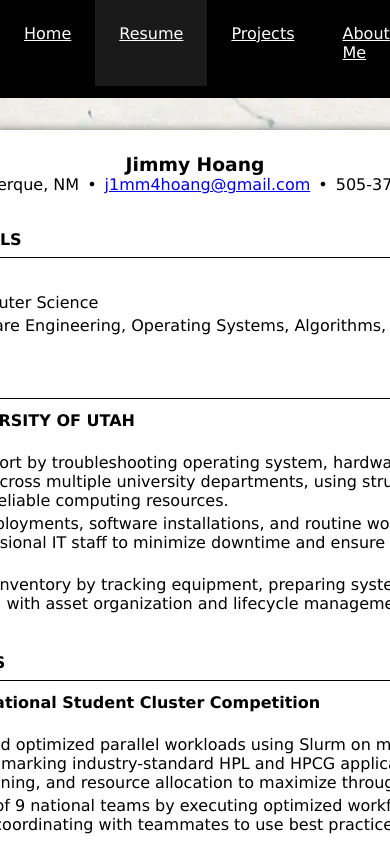
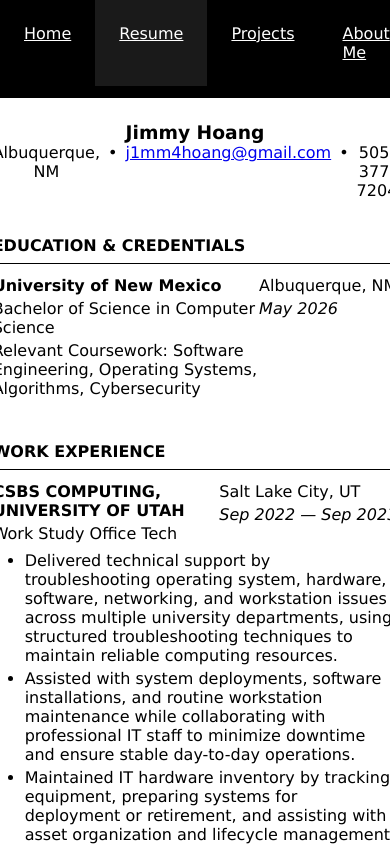
Before and after one commit to Justsomejimmy/cloud-resume-challenge, a React (Vite) app in the folder frontend/: page /resume in a window 390 px wide. Built offline with nearby package versions, Linux system fonts and the light colour scheme.

Commit message:
Added basic mobile styling with breakpoints and postcss

```diff
--- a/frontend/package.json
+++ b/frontend/package.json
@@ -10,6 +10,7 @@
     "preview": "vite preview"
   },
   "dependencies": {
+    "postcss-preset-env": "^11.3.2",
     "react": "^19.2.7",
     "react-dom": "^19.2.7",
     "react-router": "^8.3.0",
@@ -24,6 +25,8 @@
     "eslint-plugin-react-hooks": "^7.1.1",
     "eslint-plugin-react-refresh": "^0.5.3",
     "globals": "^17.7.0",
+    "postcss-custom-media": "^12.0.1",
+    "postcss-load-config": "^6.0.1",
     "vite": "^8.1.1"
   }
 }
--- /dev/null
+++ b/frontend/postcss.config.js
@@ -0,0 +1,11 @@
+export default {
+    plugins: {
+        'postcss-preset-env': {
+            stage: 1,
+            features: {
+                'custom-media-queries': true,
+                'nesting-rules': true
+            }
+        }
+    }
+};
--- /dev/null
+++ b/frontend/src/assets/stylesheets/breakpoints.css
@@ -0,0 +1,5 @@
+/* Phone only (below 768px) */
+@custom-media --small-only (width < 768px);
+
+/* Table and up (768px and above) */
+@custom-media --medium-up (width >= 768px);
--- a/frontend/src/assets/stylesheets/default.css
+++ b/frontend/src/assets/stylesheets/default.css
@@ -1,3 +1,5 @@
+@import 'css/breakpoints';
+
 * {
     box-sizing: border-box;
     font-family: Verdana, Geneva, Tahoma, sans-serif;
@@ -57,7 +59,6 @@ li {
 }
 
 div.content_wrap {
-    padding: 32px;
     height: 100%;
     width: 100%;
     overflow: auto;
@@ -70,11 +71,25 @@ div.content {
 }
 
 article {
-    width: 900px;
     background: rgb(255,255,255);
-    box-shadow: 0px 1px 9px 1px rgba(0, 0, 0, 0.5);
     padding: 24px;
     display: flex;
     flex-direction: column;
     gap: 16px;
 }
+
+@media (--small-only) {
+    article {
+
+    }
+}
+
+@media (--medium-up) {
+    div.content_wrap {
+        padding: 32px;
+    }
+    article {
+        width: 900px;
+        box-shadow: 0px 1px 9px 1px rgba(0, 0, 0, 0.5);
+    }
+}
--- a/frontend/src/assets/stylesheets/pages/resume.css
+++ b/frontend/src/assets/stylesheets/pages/resume.css
@@ -1,61 +1,49 @@
-body[location='resume'] section.header{
+@import 'css/breakpoints';
+
+body[location='resume'] {
+    section.header{
         text-align: center;
         padding-bottom: 12px;
+        p {
+            display: flex;
+            gap: 8px;
+        }
     }
 
-body[location='resume'] section.header p {
-    display: flex;
-    flex-direction: row;
-    gap: 8px;
-    justify-content: center;
-}
-
-body[location='resume'] section h2{
+    section {
+        h2{
             border-bottom: solid 1px rgb(0,0,0);
             padding: 8px 0px;
             font-size: 16px;
             text-transform: uppercase;
         }
 
-body[location='resume'] section h3{
+        h3{
             font-size: 16px;
         }
+    }
 
-body[location='resume'] .item {
+    .item {
         padding: 12px 0px;
     }
 
-body[location='resume'] .information_wrap {
+    .information_wrap {
         display: flex;
-    flex-direction: row;
-    justify-content: space-between;
-    gap: 24px;
-}
-
-body[location='resume'] .info {
-    flex: 1;
-    min-width: 0;
-}
-
-
-body[location='resume'] .coursework {
-    white-space: nowrap;
-}
-
-body[location='resume'] .information_wrap .info,
-body[location='resume'] .information_wrap .details {
+        padding-bottom: 8px;
+        .info, .details {
             display: flex;
             flex-direction: column;
             gap: 4px;
         }
 
-body[location='resume'] .information_wrap .details {
-    flex-shrink: 0;
-    text-align: right;
+        .details .duration {
+            font-style: italic;
+        }
     }
 
-body[location='resume'] .information_wrap .details .duration {
-    font-style: italic;
+    .info {
+        flex: 1;
+        min-width: 0;
     }
 
     .certification-list {
@@ -83,3 +71,49 @@ body[location='resume'] .information_wrap .details .duration {
     .skills .skill-label {
         font-weight: 700;
     }
+}
+
+@media (--small-only) {
+    body[location='resume'] {
+        section.header{
+            p {
+                padding-top: 24px;
+                flex-direction: column;
+                span.bull { display: none; }
+            }
+        }
+
+        .information_wrap {
+            gap: 8px;
+            flex-direction: column;
+            .details {
+                flex-direction: row !important;
+                justify-content: space-between;
+            }
+        }
+    }
+}
+
+@media (--medium-up) {
+    body[location='resume'] {
+        section.header{
+            p {
+                flex-direction: row;
+                justify-content: center;
+            }
+        }
+
+        .information_wrap {
+            flex-direction: row;
+            justify-content: space-between;
+            .details {
+                flex-shrink: 0;
+                text-align: right;
+            }
+        }
+
+        .coursework {
+            white-space: nowrap;
+        }
+    }
+}
```
Also changed, not shown: 1 other file (tests, documents, lock files or other folders). Lines whose indentation alone changed are shown as unchanged.
